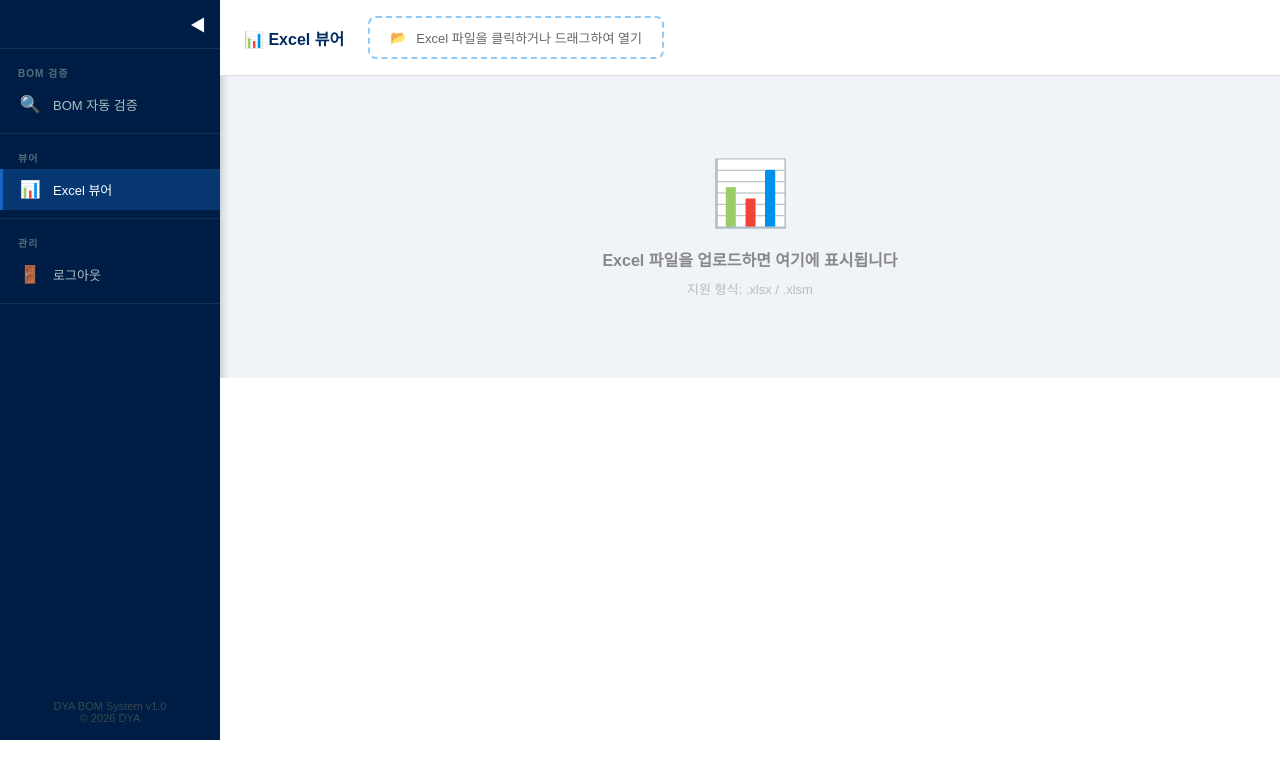
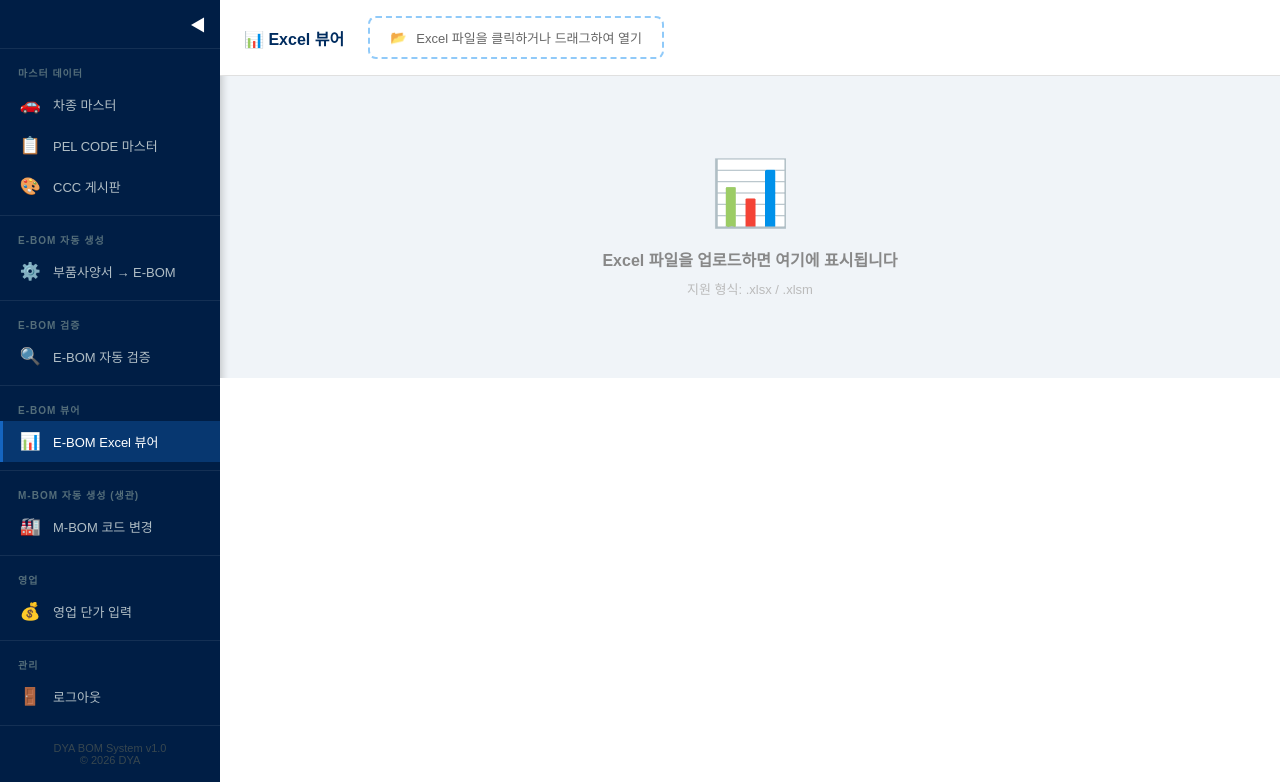
Before and after one commit to goldbird777/DYA, a Python web app: template EBOM/bom_web/templates/viewer.html in a window 1280 px wide. Shown: the part 60-842 px from the top of the page. Before the commit the page ends 800 px from the top, so only its background shows below. Run offline with Jinja, Linux system fonts and the light colour scheme; the template is opened without the code that fills it, so the values that code supplies are empty.

Commit message:
fix: 전체 페이지 사이드바 통일 — CCC/영업단가 메뉴 누락 수정
vehicles, pel_code, auto_bom, m_bom, viewer 사이드바에
CCC 게시판(마스터 데이터 섹션) + 영업 단가 입력(영업 섹션) 추가

Co-Authored-By: Claude Sonnet 4.6 <noreply@anthropic.com>

```diff
--- a/EBOM/bom_web/templates/viewer.html
+++ b/EBOM/bom_web/templates/viewer.html
@@ -152,12 +152,30 @@
     <span id="toggleIcon">◀</span>
   </div>
   <div class="menu-section">
-    <div class="menu-label">BOM 검증</div>
-    <a class="menu-item" href="/"><span class="m-icon">🔍</span><span class="m-text">BOM 자동 검증</span></a>
+    <div class="menu-label">마스터 데이터</div>
+    <a class="menu-item" href="/vehicles"><span class="m-icon">🚗</span><span class="m-text">차종 마스터</span></a>
+    <a class="menu-item" href="/pel-code"><span class="m-icon">📋</span><span class="m-text">PEL CODE 마스터</span></a>
+    <a class="menu-item" href="/ccc"><span class="m-icon">🎨</span><span class="m-text">CCC 게시판</span></a>
   </div>
   <div class="menu-section">
-    <div class="menu-label">뷰어</div>
-    <a class="menu-item active" href="/viewer"><span class="m-icon">📊</span><span class="m-text">Excel 뷰어</span></a>
+    <div class="menu-label">E-BOM 자동 생성</div>
+    <a class="menu-item" href="/bom-generate"><span class="m-icon">⚙️</span><span class="m-text">부품사양서 → E-BOM</span></a>
+  </div>
+  <div class="menu-section">
+    <div class="menu-label">E-BOM 검증</div>
+    <a class="menu-item" href="/"><span class="m-icon">🔍</span><span class="m-text">E-BOM 자동 검증</span></a>
+  </div>
+  <div class="menu-section">
+    <div class="menu-label">E-BOM 뷰어</div>
+    <a class="menu-item active" href="/viewer"><span class="m-icon">📊</span><span class="m-text">E-BOM Excel 뷰어</span></a>
+  </div>
+  <div class="menu-section">
+    <div class="menu-label">M-BOM 자동 생성 (생관)</div>
+    <a class="menu-item" href="/m-bom"><span class="m-icon">🏭</span><span class="m-text">M-BOM 코드 변경</span></a>
+  </div>
+  <div class="menu-section">
+    <div class="menu-label">영업</div>
+    <a class="menu-item" href="/sales/price"><span class="m-icon">💰</span><span class="m-text">영업 단가 입력</span></a>
   </div>
   <div class="menu-section">
     <div class="menu-label">관리</div>
```
Also changed, not shown: EBOM/bom_web/templates/auto_bom.html (+11 -0 lines), EBOM/bom_web/templates/m_bom.html (+11 -0 lines), EBOM/bom_web/templates/pel_code.html (+11 -0 lines), EBOM/bom_web/templates/vehicles.html (+11 -0 lines).
